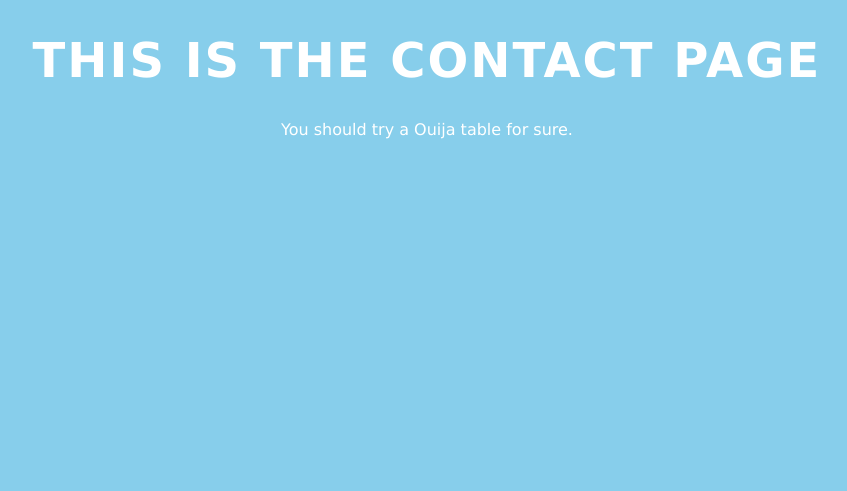
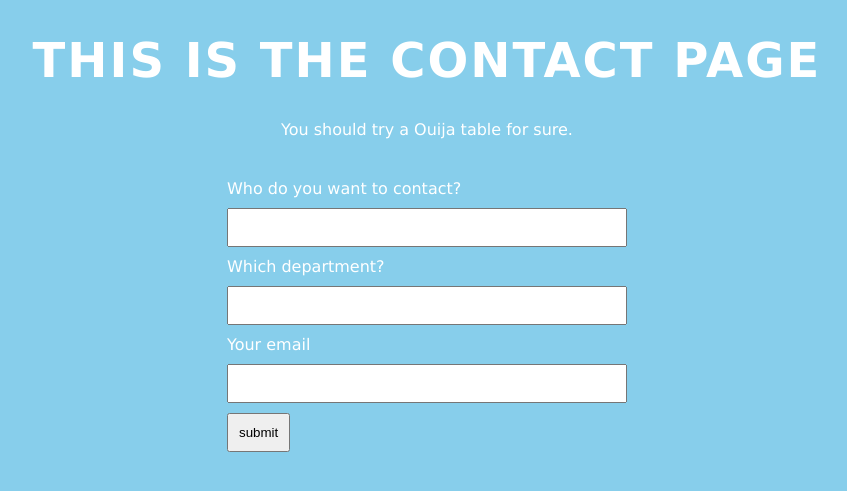
Before and after one commit to garciavalter/node-js-tutorial, a Node server app: page /contact in a window 1280 px wide. Shown: the part 76-567 px from the top of the page, without its empty margins (213-1060 px from the left). Run offline with Node 20, Linux system fonts and the light colour scheme.

Commit message:
add form with post request

```diff
--- a/app.js
+++ b/app.js
@@ -1,5 +1,8 @@
 var express = require('express');
+var bodyParser = require('body-parser');
 var app = express();
+
+var urlencodedParser = bodyParser.urlencoded({ extended: false })
 
 app.set('view engine', 'ejs');
 app.use('/assets', express.static('assets'));
@@ -10,7 +13,12 @@ app.get('/', function(req, res){
 });
 
 app.get('/contact', function(req, res){
-    res.render('contact');
+    res.render('contact', {qs: req.query});
+});
+
+app.post('/contact', urlencodedParser, function(req, res){
+    console.log(req.body);
+    res.render('contact-sucess', {data: req.body});
 });
 
 app.get('/profile/:name', function (req, res){
--- a/assets/styles.css
+++ b/assets/styles.css
@@ -1,4 +1,7 @@
 body{background: skyblue; font-family: verdana; color: #fff; padding: 30px;}
 h1{font-size: 48px; text-transform: uppercase; letter-spacing: 2px; text-align: center;}
 p, li{font-size: 16px; text-align: center;}
-ul {list-style: none};
+ul {list-style: none}
+form{width: 400px; max-width: 100%; padding: 20px; margin: 20px auto;}
+input{display: block; margin: 10px 0; padding: 10px; width: 100%;}
+input[type='submit']{width: auto;}
--- a/package.json
+++ b/package.json
@@ -5,6 +5,7 @@
   "main": "app.js",
   "dependencies": {},
   "devDependencies": {
+    "body-parser": "^1.19.0",
     "ejs": "^3.0.1",
     "express": "^4.17.1",
     "nodemon": "^2.0.2"
--- a/views/contact.ejs
+++ b/views/contact.ejs
@@ -10,5 +10,14 @@
     <%- include('partials/nav'); %>
     <h1>This is the contact page</h1>
     <p>You should try a Ouija table for sure.</p>
+    <form id="contact-form" method="POST" action="/contact">
+        <label for="who">Who do you want to contact?</label>
+        <input type="text" name="who" value="<% qs.person %>">
+        <label for="department">Which department?</label>
+        <input type="text" name="department" value="<% qs.dept %>"/>
+        <label for="email">Your email</label>
+        <input type="text" name="email"/>
+        <input type="submit" value="submit"/>
+    </form>
 </body>
 </html>
```
Also changed, not shown: 1 other file.
